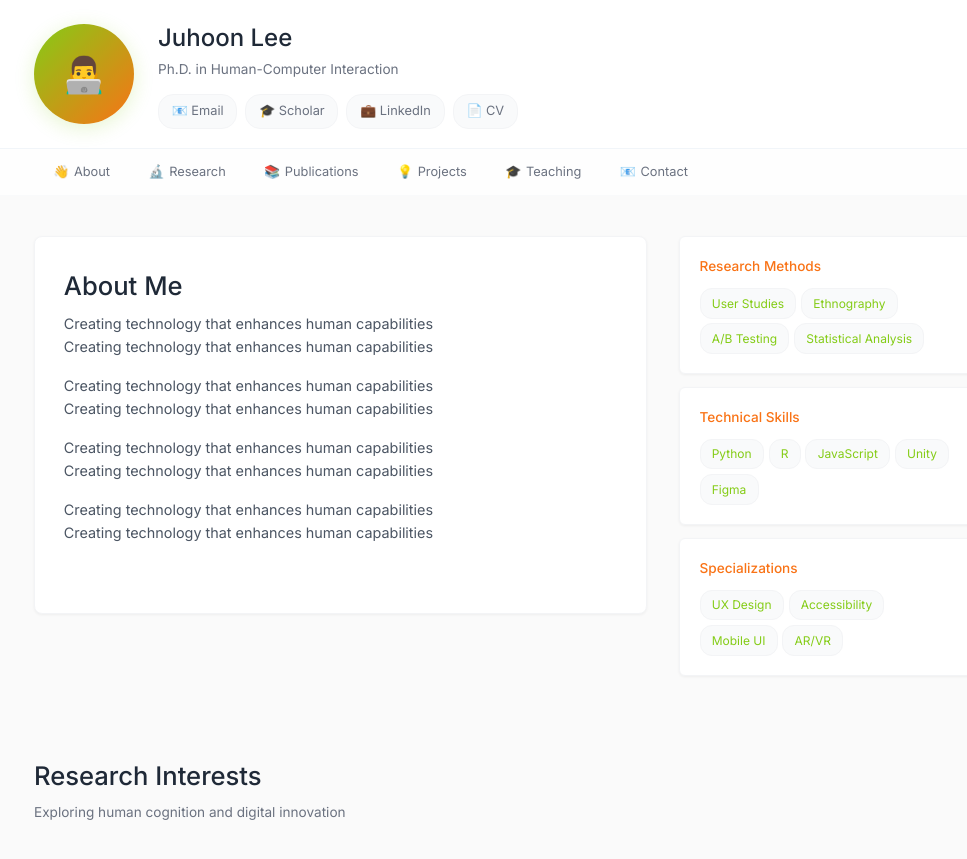
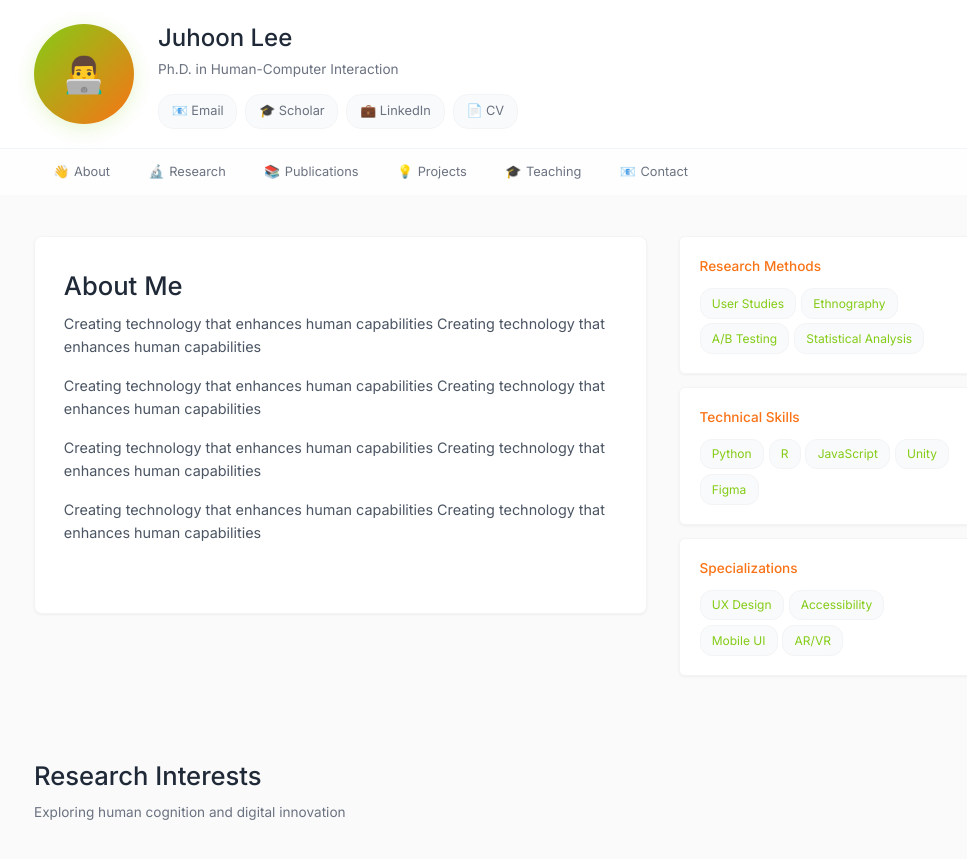
Before and after one commit to julielee16/personal-website, a Jekyll site: the page built from index.md, in a window 1280 px wide and 900 px high. Shown: the top 859 px of the window, without its empty margins (130-1097 px from the left). Built offline with Jekyll 4.4.1, drawn with Linux system fonts in a browser that asks for light colours.

Commit message:
Update default.html

```diff
--- a/_layouts/default.html
+++ b/_layouts/default.html
@@ -57,10 +57,10 @@
                 <div class="bio-content">
                     <div class="section-header">
                         <h3>About Me</h3>
-                        <p class="section-subtitle">Creating technology that enhances human capabilities Creating technology that enhances human capabilities</p>
-                        <p class="section-subtitle">Creating technology that enhances human capabilities Creating technology that enhances human capabilities</p>
-                        <p class="section-subtitle">Creating technology that enhances human capabilities Creating technology that enhances human capabilities</p>
-                        <p class="section-subtitle">Creating technology that enhances human capabilities Creating technology that enhances human capabilities</p>
+                        <p>Creating technology that enhances human capabilities Creating technology that enhances human capabilities</p>
+                        <p>Creating technology that enhances human capabilities Creating technology that enhances human capabilities</p>
+                        <p>Creating technology that enhances human capabilities Creating technology that enhances human capabilities</p>
+                        <p>Creating technology that enhances human capabilities Creating technology that enhances human capabilities</p>
                     </div>
                 </div>
 
```
